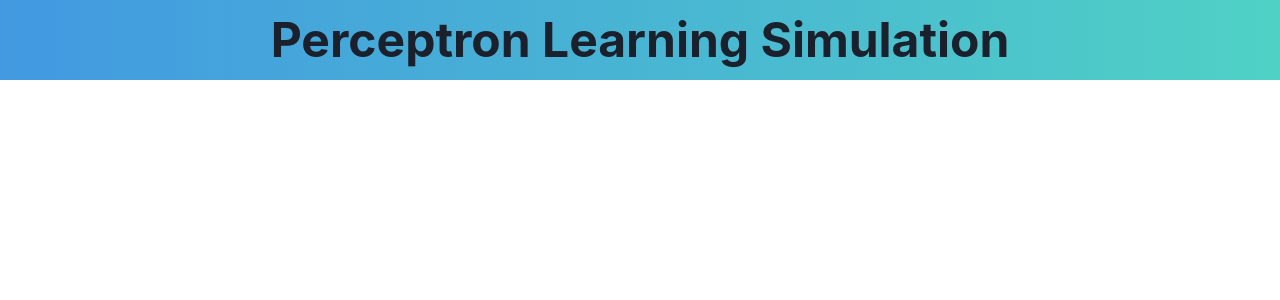
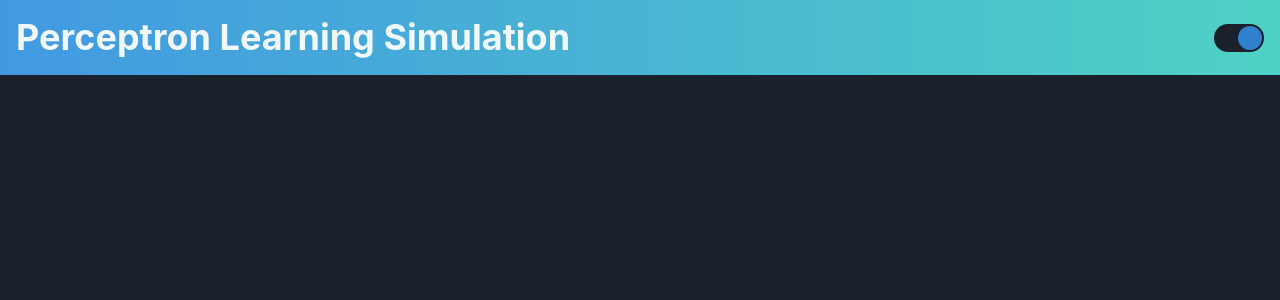
Before and after one commit to Lewoczegg/perceptron-simulation, a React (Vite) app: page / in a window 1280 px wide. Shown: the top 300 px of the page. Built offline with nearby package versions, Linux system fonts and the light colour scheme.

Commit message:
Build the color mode switch

```diff
--- /dev/null
+++ b/src/components/ColorModeSwitch.tsx
@@ -0,0 +1,16 @@
+import { Switch, useColorMode } from "@chakra-ui/react";
+
+const ColorModeSwitch = () => {
+  const { toggleColorMode, colorMode } = useColorMode();
+
+  return (
+    <Switch
+      isChecked={colorMode === "dark"}
+      onChange={toggleColorMode}
+      p={{ base: "2", md: "4" }}
+      size={{ base: "md", md: "lg" }}
+    />
+  );
+};
+
+export default ColorModeSwitch;
--- a/src/components/Header.tsx
+++ b/src/components/Header.tsx
@@ -1,16 +1,19 @@
-import { Heading } from "@chakra-ui/react";
+import { Flex, Heading, Spacer } from "@chakra-ui/react";
+import ColorModeSwitch from "./ColorModeSwitch";
 
 const Header = () => {
   return (
-    <Heading
-      as="h1"
-      size={{ sm: "md", md: "2xl" }}
+    <Flex
       bgGradient="linear(to-r, blue.400, teal.300)"
-      p={{ base: 2, md: 4 }}
-      textAlign="center"
+      alignItems="center"
+      justifyContent="center"
     >
-      Perceptron Learning Simulation
-    </Heading>
+      <Heading as="h1" size={{ sm: "md", md: "xl" }} p={{ base: 2, md: 4 }}>
+        Perceptron Learning Simulation
+      </Heading>
+      <Spacer />
+      <ColorModeSwitch />
+    </Flex>
   );
 };
 
--- a/src/main.tsx
+++ b/src/main.tsx
@@ -1,12 +1,14 @@
 import React from "react";
 import ReactDOM from "react-dom/client";
-import { ChakraProvider } from "@chakra-ui/react";
+import { ChakraProvider, ColorModeScript } from "@chakra-ui/react";
 import App from "./App.tsx";
+import theme from "./theme.ts";
 import "./index.css";
 
 ReactDOM.createRoot(document.getElementById("root") as HTMLElement).render(
   <React.StrictMode>
-    <ChakraProvider>
+    <ChakraProvider theme={theme}>
+      <ColorModeScript initialColorMode={theme.config.initialColorMode} />
       <App />
     </ChakraProvider>
   </React.StrictMode>
--- /dev/null
+++ b/src/theme.ts
@@ -0,0 +1,25 @@
+import { extendTheme, ThemeConfig } from "@chakra-ui/react";
+
+const config: ThemeConfig = {
+  initialColorMode: "dark",
+};
+const theme = extendTheme({
+  config,
+  components: {
+    Switch: {
+      baseStyle: {
+        track: {
+          bg: "gray.200",
+          _checked: {
+            bg: "gray.800",
+          },
+        },
+        thumb: {
+          bg: "blue.500",
+        },
+      },
+    },
+  },
+});
+
+export default theme;
```
